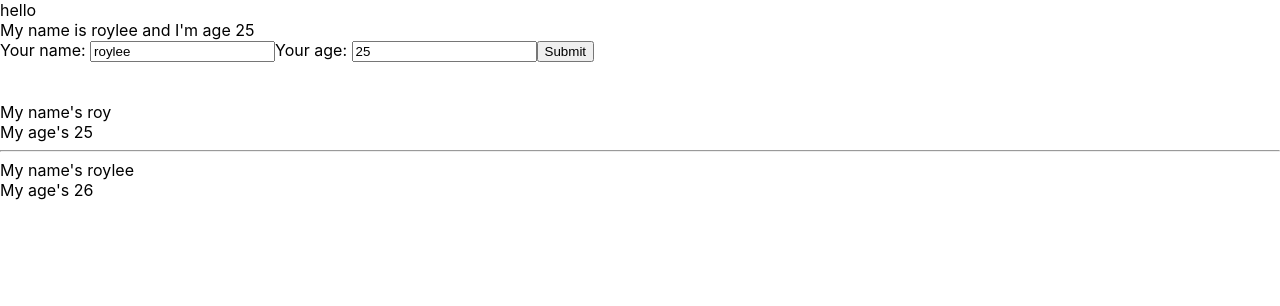
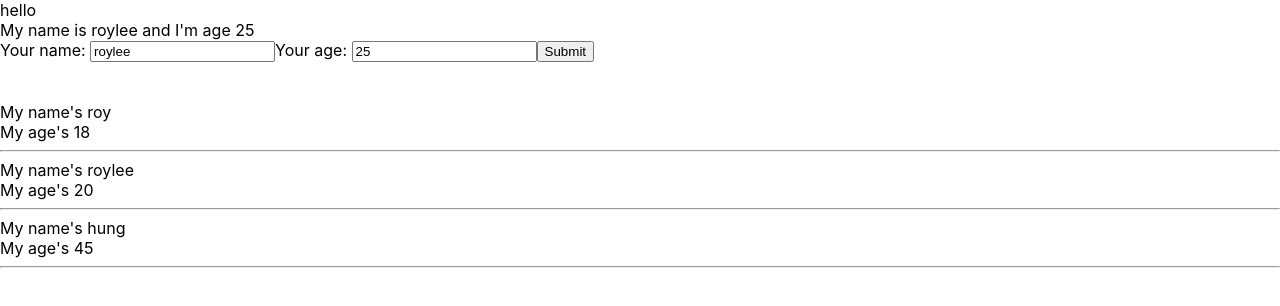
Before and after one commit to roymhung/Quizlet-web, a React (Create React App) app: page / in a window 1280 px wide. Shown: the top 306 px of the page. Built offline with nearby package versions, Linux system fonts and the light colour scheme.

Commit message:
Outputting list - Render Array/Object với React

```diff
--- a/src/components/DisplayInfor.js
+++ b/src/components/DisplayInfor.js
@@ -4,12 +4,31 @@ import UserInfor from "./UserInfor";
 class DisplayInfor extends React.Component {
   render() {
     //destructuring array/object
-    const { age, name } = this.props;
+    //const listusers = this.props.listUsers;
+    const { listUsers } = this.props;
+    console.log(listUsers);
     //props => viết tất properties
     return (
       <div>
+        { listUsers.map((user,index) => {
+            return (
+              <div key={user.id}>
+                <div>My name's {user.name}</div>
+                <div>My age's {user.age}</div>
+                <hr />
+              </div>
+            );
+        })}
+        {/* <div>My name's {name}</div>
+        <div>My age's {age}</div>
+        <hr />
+
         <div>My name's {name}</div>
         <div>My age's {age}</div>
+        <hr />
+
+        <div>My name's {name}</div>
+        <div>My age's {age}</div> */}
       </div>
     );
   }
--- a/src/components/MyComponent.js
+++ b/src/components/MyComponent.js
@@ -6,17 +6,23 @@ import DisplayInfor from "./DisplayInfor";
 import UserInfor from "./UserInfor";
 
 class MyComponent extends React.Component {
+  state = {
+    listUsers: [
+      { id: 1, name: "roy", age: "18" },
+      { id: 2, name: "roylee", age: "20" },
+      { id: 3, name: "hung", age: "45" },
+    ],
+  };
+
   // jsx
   render() {
-    const myInfor = ['a','b','c'];
+    //DRY: don't-repeat youseft
     return (
       <div>
         <UserInfor />
         <br />
         <br />
-        <DisplayInfor name="roy" age="25" />
-        <hr/>
-        <DisplayInfor name="roylee" age={26} myInfor={myInfor} />
+        <DisplayInfor listUsers={this.state.listUsers}/>
       </div>
     );
   }
```
